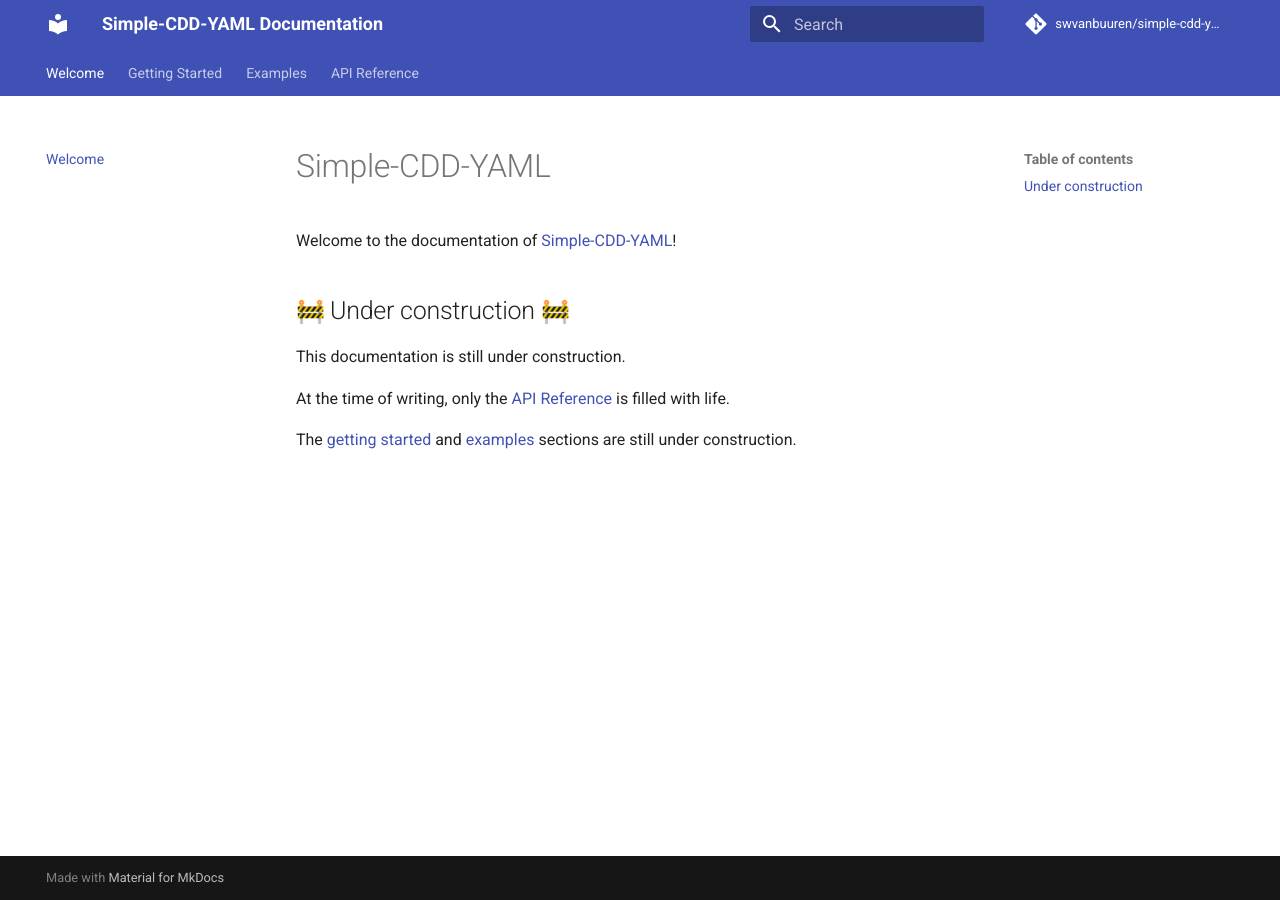
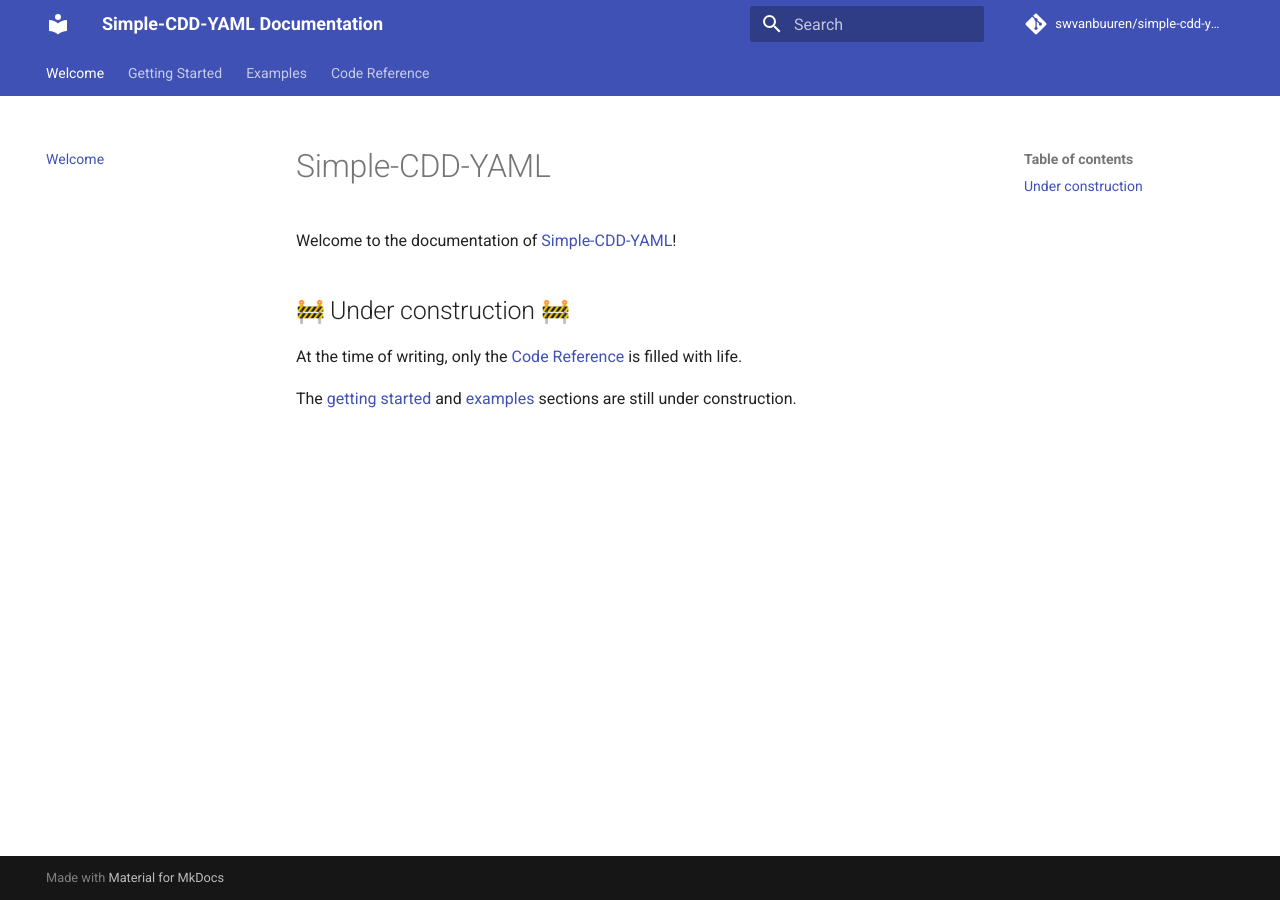
Before and after one commit to swvanbuuren/simple-cdd-yaml, an MkDocs documentation site: the page built from docs/index.md, in a window 1280 px wide. Built offline with MkDocs 1.6.1 and Material for MkDocs 9.7.7, drawn with Linux system fonts in a browser that asks for light colours; emoji names are drawn with the system emoji font.

Commit message:
Change API Reference to Code Reference
Simple-CDD-YAML does not offer an API, therefore the naming API Reference is incorrect

Signed-off-by: Sietze van Buuren <s.van.buuren@gmail.com>

```diff
--- a/docs/index.md
+++ b/docs/index.md
@@ -5,9 +5,7 @@
 
 ## :construction: Under construction :construction:
 
-This documentation is still under construction.
-
-At the time of writing, only the [API Reference](reference/index.md) is filled with
-life.
+At the time of writing, only the [Code Reference](reference/index.md) is filled
+with life.
 
 The [getting started](getting_started.md) and [examples](examples.md) sections are still under construction.
--- a/mkdocs.yml
+++ b/mkdocs.yml
@@ -24,7 +24,7 @@
   - Welcome: index.md
   - Getting Started: getting_started.md
   - Examples: examples.md
-  - API Reference:
+  - Code Reference:
     - reference/index.md
     - Simple-CDD-YAML: reference/simple_cdd_yaml.md
     - Recipe Interpreter: reference/recipe_interpreter.md
```
Also changed, not shown: docs/reference/index.md (+1 -1 lines).
